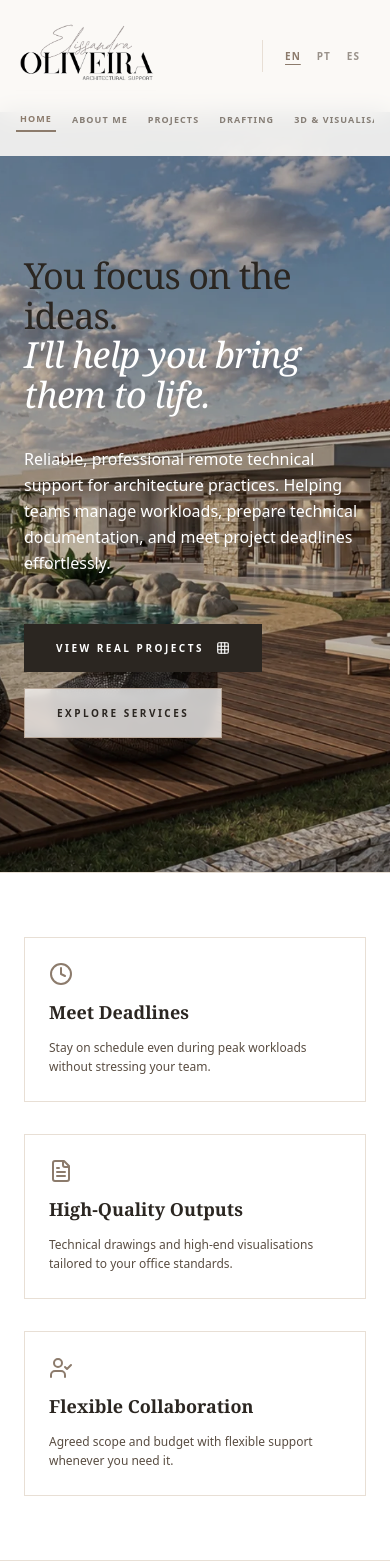
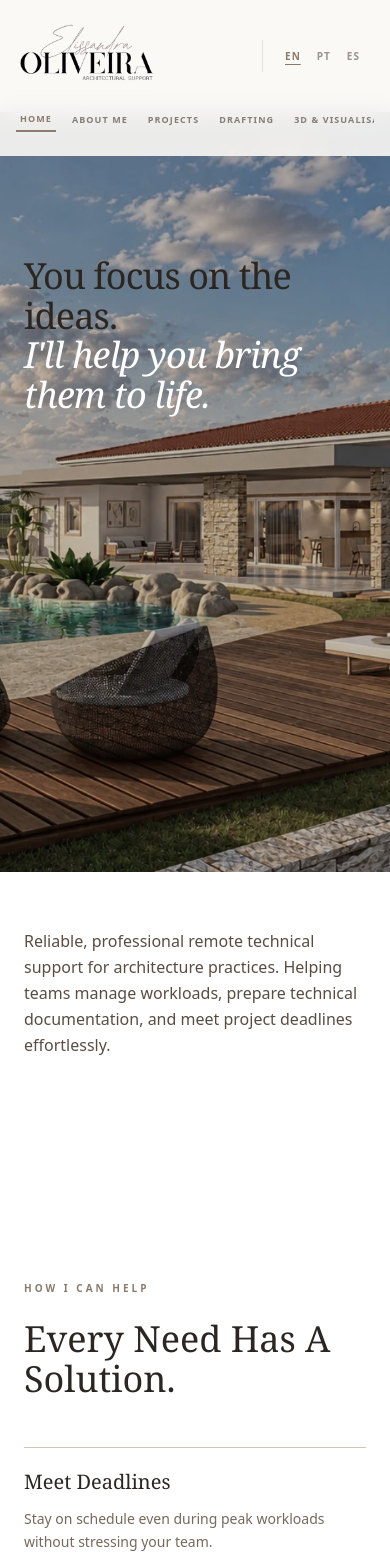
Before and after one commit to andersonato/landing-template, a Next.js app: page / in a window 390 px wide. Shown: the top 1568 px of the page. Built offline with nearby package versions, Linux system fonts and the light colour scheme.

Commit message:
Reorganize Home hero and solution highlights

```diff
--- a/app/components/Features.jsx
+++ b/app/components/Features.jsx
@@ -1,9 +1,9 @@
 import { ArrowRight } from "lucide-react";
 
 const solutionKeys = [
-  ["extraSupport", "extraSupportDesc"],
-  ["specificTasks", "specificTasksDesc"],
-  ["presentations", "presentationsDesc"],
+  ["meetDeadlines", "meetDeadlinesDesc"],
+  ["highQuality", "highQualityDesc"],
+  ["flexible", "flexibleDesc"],
   ["peakWorkloads", "peakWorkloadsDesc"],
   ["expandTeam", "expandTeamDesc"],
   ["international", "internationalDesc"],
@@ -72,13 +72,9 @@ export default function Features({ variant = "home", navigateTo, t }) {
         </div>
 
         <div className="grid gap-x-12 gap-y-10 md:grid-cols-2 lg:grid-cols-3">
-          {solutionKeys.map(([needKey, solutionKey], index) => (
+          {solutionKeys.map(([needKey, solutionKey]) => (
             <div key={needKey} className="border-t border-[#d8c3b0] pt-5">
-              <span className="font-mono text-xs text-[#a89787]">
-                0{index + 1}
-              </span>
-
-              <h3 className="mt-3 font-serif text-xl text-[#2b2621]">
+              <h3 className="font-serif text-xl text-[#2b2621]">
                 {t(needKey)}
               </h3>
 
--- a/app/components/Hero.jsx
+++ b/app/components/Hero.jsx
@@ -1,6 +1,4 @@
-import { Grid } from "lucide-react";
-
-export default function Hero({ navigateTo, scrollToSolutions, t }) {
+export default function Hero({ t }) {
   return (
     <section className="relative z-10 isolate flex min-h-[90vh] items-start overflow-hidden px-6 pb-20 pt-36 md:px-12 lg:px-24">
       <img
@@ -12,7 +10,7 @@ export default function Hero({ navigateTo, scrollToSolutions, t }) {
       <div className="absolute inset-0 -z-10 bg-black/10" />
 
       <div className="mx-auto w-full max-w-7xl">
-        <div className="max-w-2xl space-y-8">
+        <div className="max-w-2xl">
           <h1 className="font-serif text-4xl font-light leading-[1.1] tracking-tight text-[#2b2621] sm:text-6xl lg:text-7xl">
             {t("heroTitle")}
             <br />
@@ -21,26 +19,6 @@ export default function Hero({ navigateTo, scrollToSolutions, t }) {
             </span>
           </h1>
 
-          <p className="max-w-2xl text-base font-light leading-relaxed text-white sm:text-lg">
-            {t("heroDescription")}
-          </p>
-
-          <div className="flex flex-wrap items-center gap-4 pt-4">
-            <button
-              onClick={() => navigateTo("projects")}
-              className="flex items-center gap-3 bg-[#2b2621] px-8 py-4 text-[10px] font-bold uppercase tracking-[0.25em] text-white transition-all hover:bg-[#8c7b6c]"
-            >
-              {t("viewProjects")}
-              <Grid size={14} />
-            </button>
-
-            <button
-              onClick={scrollToSolutions}
-              className="border border-[#b8a798] bg-white/75 px-8 py-4 text-[10px] font-bold uppercase tracking-[0.25em] text-[#2b2621] backdrop-blur-sm transition-all hover:bg-[#f4eee8]"
-            >
-              {t("exploreServices")}
-            </button>
-          </div>
         </div>
       </div>
     </section>
--- a/app/components/SectionRenderer.jsx
+++ b/app/components/SectionRenderer.jsx
@@ -1,7 +1,6 @@
 "use client";
 
 import { useCallback, useEffect, useRef, useState } from "react";
-import { Clock, FileText, UserCheck } from "lucide-react";
 import { getTranslation, getLocalizedService, getLocalizedProject } from "../data/translations";
 import { projectImages, serviceDetails, navigationLinks, contactInfo } from "../data/sections";
 import Hero from "./Hero";
@@ -61,11 +60,7 @@ export default function SectionRenderer() {
   const localizedProjects = projectImages.map((project) => getLocalizedProject(project, language));
   const localizedServices = Object.fromEntries(Object.entries(serviceDetails).map(([key, service]) => [key, getLocalizedService(service, language)]));
 
-  const highlights = [
-    { icon: Clock, title: "meetDeadlines", description: "meetDeadlinesDesc" },
-    { icon: FileText, title: "highQuality", description: "highQualityDesc" },
-    { icon: UserCheck, title: "flexible", description: "flexibleDesc" },
-  ];
+
 
   return (
     <div className="min-h-screen overflow-x-hidden bg-white font-sans text-[#2b2621] selection:bg-[#d8c3b0]/40">
@@ -88,17 +83,12 @@ export default function SectionRenderer() {
 
       <main className={`relative z-10 pt-28 md:pt-0 transition-opacity duration-500 ${isTransitioning ? "opacity-0" : "opacity-100"}`}>
         {view === "home" && <>
-          <Hero navigateTo={navigateTo} scrollToSolutions={scrollToSolutions} t={t} />
-          <section className="relative z-10 border-y border-[#e8dfd5] bg-white py-16">
-            <div className="mx-auto grid max-w-7xl gap-8 px-6 md:grid-cols-3 md:px-12 lg:px-24">
-              {highlights.map((item) => {
-                const Icon = item.icon;
-                return <div key={item.title} className="space-y-3 border border-[#e8dfd5] bg-white/60 p-6">
-                  <Icon size={24} className="text-[#8c7b6c]" />
-                  <h4 className="font-serif text-lg font-bold">{t(item.title)}</h4>
-                  <p className="text-xs leading-relaxed text-[#594d42]">{t(item.description)}</p>
-                </div>;
-              })}
+          <Hero t={t} />
+          <section className="relative z-10 bg-white px-6 py-14 md:px-12 lg:px-24">
+            <div className="mx-auto max-w-7xl">
+              <p className="max-w-4xl text-base font-light leading-relaxed text-[#594d42] md:text-lg">
+                {t("heroDescription")}
+              </p>
             </div>
           </section>
           <Features variant="home" t={t} />
```
